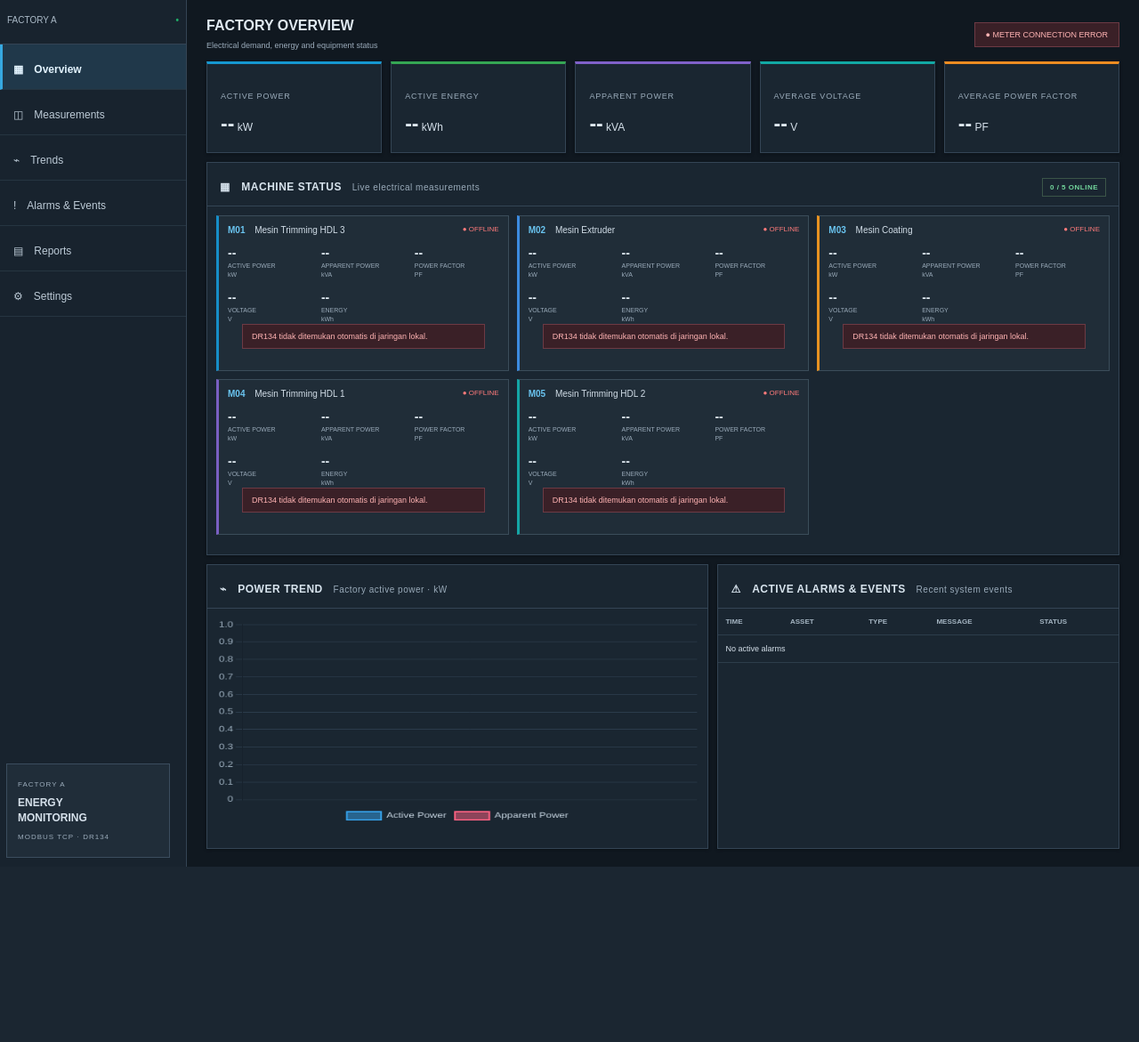
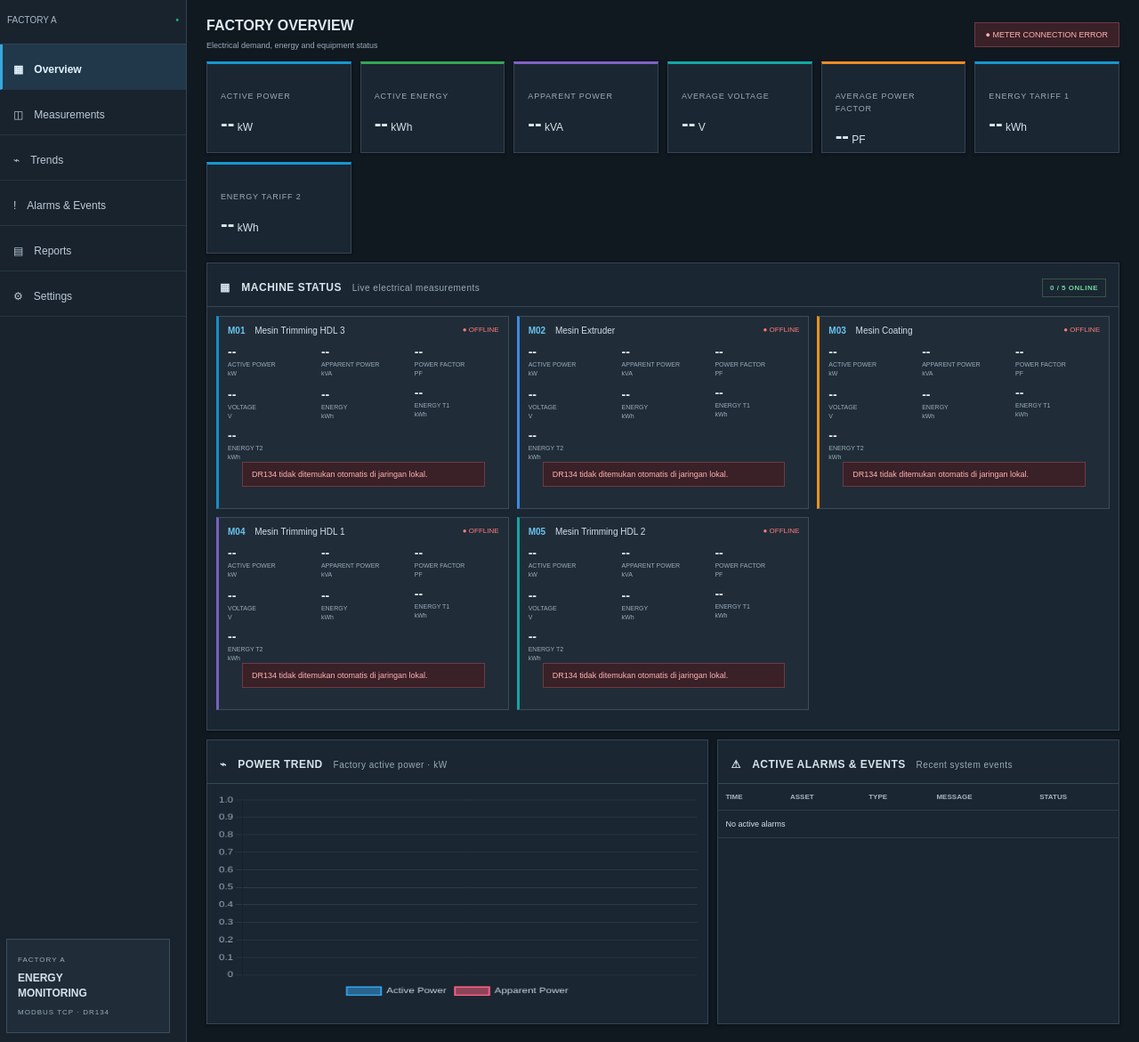
Before and after one commit to jordz40/MONITORING_KWHMETER, a Flask app: page / in a window 1280 px wide. Shown: the part 80-1251 px from the top of the page at 89% size. Before the commit the page ends 1054 px from the top, so only its background shows below. Run offline with Flask 3, Linux system fonts and the light colour scheme.

Commit message:
Add per-tariff energy and accumulate the factory overview
- Read the iEM3155 per-tariff counters (rate A 45119, rate B 45121) in the same
  energy block as the total import, so no extra request is added on the bus.
  Tariff registers stay 0 until multi-tariff is enabled on the meter.
- Factory overview now accumulates across machines: power and energy are summed,
  while voltage and power factor are averaged (they are ratios).
- Machine detail modal shows seven KPI boxes, tariff 1/2 included, and no longer
  duplicates them under Asset Information.
- Machine status cards show Energy T1 / Energy T2 alongside the existing values.
- Skip a slave's energy block when it did not answer at all, and make the Modbus
  timeout configurable (DR134_TIMEOUT) so unwired meters do not slow polling.

Co-authored-by: CommandCodeBot <noreply@commandcode.ai>

```diff
--- a/app.py
+++ b/app.py
@@ -33,7 +33,7 @@ MANUAL_SUBNETS = [part.strip() for part in os.environ.get("DR134_SUBNET", "").sp
 # The DR134 bridges to the meter over RS-485. The line is half-duplex and the
 # gateway needs a short gap between transactions, otherwise responses get lost.
 # Modbus Poll works because it scans each window once per second.
-MODBUS_TIMEOUT_SECONDS = 3.0
+MODBUS_TIMEOUT_SECONDS = float(os.environ.get("DR134_TIMEOUT", "1.5"))
 MODBUS_REQUEST_DELAY_SECONDS = float(os.environ.get("DR134_REQUEST_DELAY", "0.05"))
 # The DR134 broadcasts other masters' frames to every client, so a reply may be
 # preceded by many unrelated frames. Cap how many we skip before giving up.
@@ -72,6 +72,8 @@ REGISTER_MAP = {
     "kva": 3075,           # Total apparent power, kVA
     "pf": 3083,            # Total power factor
     "kwh": 45099,          # Total active energy import, kWh
+    "kwh_t1": 45119,       # Active energy import rate A (tariff 1), kWh
+    "kwh_t2": 45121,       # Active energy import rate B (tariff 2), kWh
 }
 
 # The four power/voltage registers sit close together, so read them in one
@@ -79,12 +81,21 @@ REGISTER_MAP = {
 # RS-485 line and keeps every value from the same frame.
 VALUE_BLOCK_START = 3025
 VALUE_BLOCK_COUNT = 60                        # 3025..3084 (pf is a 2-register float)
+VALUE_KEYS = ("voltage", "kw", "kva", "pf")
 VALUE_OFFSETS = {
-    key: (address - VALUE_BLOCK_START) * 2
-    for key, address in REGISTER_MAP.items() if key != "kwh"
+    key: (REGISTER_MAP[key] - VALUE_BLOCK_START) * 2 for key in VALUE_KEYS
 }
+
+# The energy registers are contiguous too (45099..45126): total import followed
+# by the per-tariff rate A/B counters, so one read covers all of them. Tariff
+# counters only exist on the iEM3155 and read 0 until multi-tariff is enabled
+# on the meter.
 ENERGY_BLOCK_START = 45099
-ENERGY_BLOCK_COUNT = 2
+ENERGY_BLOCK_COUNT = 28
+ENERGY_KEYS = ("kwh", "kwh_t1", "kwh_t2")
+ENERGY_OFFSETS = {
+    key: (REGISTER_MAP[key] - ENERGY_BLOCK_START) * 2 for key in ENERGY_KEYS
+}
 
 _poll_lock = threading.Lock()
 _host_lock = threading.Lock()
@@ -178,13 +189,18 @@ def _read_meter(sock: socket.socket, meter: dict) -> dict:
     except (OSError, ModbusError, struct.error) as exc:
         errors.append(f"daya/tegangan: {exc}")
 
-    time.sleep(MODBUS_REQUEST_DELAY_SECONDS)
-    try:
-        block = _read_block(sock, meter["slave_id"], ENERGY_BLOCK_START, ENERGY_BLOCK_COUNT)
-        value = struct.unpack(">f", block[0:4])[0]
-        readings["kwh"] = value if math.isfinite(value) else None
-    except (OSError, ModbusError, struct.error) as exc:
-        errors.append(f"energi: {exc}")
+    # An unwired slave answers nothing at all, so skip its energy block instead
+    # of burning another timeout on it. This keeps polling quick while meters
+    # are still being installed.
+    if any(readings[key] is not None for key in VALUE_KEYS):
+        time.sleep(MODBUS_REQUEST_DELAY_SECONDS)
+        try:
+            block = _read_block(sock, meter["slave_id"], ENERGY_BLOCK_START, ENERGY_BLOCK_COUNT)
+            for key, offset in ENERGY_OFFSETS.items():
+                value = struct.unpack(">f", block[offset:offset + 4])[0]
+                readings[key] = value if math.isfinite(value) else None
+        except (OSError, ModbusError, struct.error) as exc:
+            errors.append(f"energi: {exc}")
 
     online = any(value is not None for value in readings.values())
     return {**meter, **readings, "online": online, "error": "; ".join(errors) or None}
@@ -193,11 +209,7 @@ def _read_meter(sock: socket.socket, meter: dict) -> dict:
 def _empty_meter(meter: dict, error: str) -> dict:
     return {
         **meter,
-        "kw": None,
-        "kva": None,
-        "pf": None,
-        "voltage": None,
-        "kwh": None,
+        **{key: None for key in REGISTER_MAP},
         "online": False,
         "error": error,
     }
@@ -388,16 +400,19 @@ def _aggregate(meters: list[dict]) -> dict:
         values = [meter[key] for meter in online if meter[key] is not None]
         return sum(values) if values else None
 
-    total_kw = total("kw")
-    total_kva = total("kva")
+    power_factors = [meter["pf"] for meter in online if meter["pf"] is not None]
     voltages = [meter["voltage"] for meter in online if meter["voltage"] is not None]
 
+    # Factory overview: power and energy are summed across the online machines.
+    # Voltage and power factor are ratios, so they are averaged (not added up).
     return {
-        "kw": total_kw,
-        "kva": total_kva,
+        "kw": total("kw"),
+        "kva": total("kva"),
         "kwh": total("kwh"),
+        "kwh_t1": total("kwh_t1"),
+        "kwh_t2": total("kwh_t2"),
         "voltage": sum(voltages) / len(voltages) if voltages else None,
-        "pf": total_kw / total_kva if total_kw is not None and total_kva else None,
+        "pf": sum(power_factors) / len(power_factors) if power_factors else None,
     }
 
 
@@ -436,7 +451,7 @@ def _current_snapshot() -> dict:
         "status": "connecting",
         "onlineCount": 0,
         "meterCount": len(METER_CONFIG),
-        "totals": {"kw": None, "kva": None, "kwh": None, "voltage": None, "pf": None},
+        "totals": {"kw": None, "kva": None, "kwh": None, "kwh_t1": None, "kwh_t2": None, "voltage": None, "pf": None},
         "machines": [_empty_meter(meter, "Menunggu pembacaan pertama ...") for meter in METER_CONFIG],
         "history": [],
         "alarms": [],
--- a/static/style.css
+++ b/static/style.css
@@ -109,3 +109,14 @@ body[data-theme="dark"] .status-offline,body[data-theme="dark"] .online-dot.is-o
 body[data-theme="dark"] #statusDot.is-offline{background:#ff7b7b}
 body[data-theme="dark"] #dataState.is-error{background:#3a2027;border-color:#6d3a44;color:#ffb3b3}
 body[data-theme="dark"] .online-text.is-offline{color:#ff7b7b!important}
+
+/* Seven KPI cards (energy tariffs added): fill the row and wrap evenly */
+.kpis{grid-template-columns:repeat(auto-fit,minmax(140px,1fr))}
+@media(max-width:800px){.kpis{grid-template-columns:repeat(2,1fr)}}
+
+/* Seven items per row now: machine detail KPIs and machine card values */
+.detail-kpis{grid-template-columns:repeat(7,1fr);gap:6px;padding:10px}
+.detail-kpis>div{padding:10px 8px}
+.detail-kpis b{font-size:16px;margin-top:5px}
+.values{gap:8px 10px;margin-top:10px}
+@media(max-width:800px){.detail-kpis{grid-template-columns:repeat(2,1fr)}}
--- a/templates/dashboard.html
+++ b/templates/dashboard.html
@@ -41,6 +41,8 @@
       <article><small>APPARENT POWER</small><div><b id="kva">--</b> kVA</div></article>
       <article><small>AVERAGE VOLTAGE</small><div><b id="voltage">--</b> V</div></article>
       <article><small>AVERAGE POWER FACTOR</small><div><b id="pf">--</b> PF</div></article>
+      <article><small>ENERGY TARIFF 1</small><div><b id="kwhT1">--</b> kWh</div></article>
+      <article><small>ENERGY TARIFF 2</small><div><b id="kwhT2">--</b> kWh</div></article>
     </section>
 
     <section class="panel machine-panel">
@@ -63,7 +65,7 @@
   <section id="view-measurements" class="app-view">
     <div class="pagehead"><div><h1>MEASUREMENTS</h1><small>Real-time electrical measurements by meter</small></div><span class="live">● LIVE DATA · DR134</span></div>
     <section class="panel"><div class="panel-title">▦ ALL ASSET MEASUREMENTS <small>Click an asset row for detail</small></div>
-    <div class="table-wrap"><table class="measure-table"><thead><tr><th>ASSET</th><th>STATUS</th><th>kW</th><th>kVA</th><th>PF</th><th>V</th><th>kWh</th></tr></thead><tbody id="measurementsBody"></tbody></table></div></section>
+    <div class="table-wrap"><table class="measure-table"><thead><tr><th>ASSET</th><th>STATUS</th><th>kW</th><th>kVA</th><th>PF</th><th>V</th><th>kWh</th><th>T1 kWh</th><th>T2 kWh</th></tr></thead><tbody id="measurementsBody"></tbody></table></div></section>
   </section>
 
   <section id="view-trends" class="app-view">
@@ -123,6 +125,8 @@
       <div><small>POWER FACTOR</small><b id="dPf">--</b><span>PF</span></div>
       <div><small>VOLTAGE</small><b id="dVoltage">--</b><span>V</span></div>
       <div><small>ACTIVE ENERGY</small><b id="dKwh">--</b><span>kWh</span></div>
+      <div><small>ENERGY TARIFF 1</small><b id="dKwhT1">--</b><span>kWh</span></div>
+      <div><small>ENERGY TARIFF 2</small><b id="dKwhT2">--</b><span>kWh</span></div>
     </div>
     <div class="detail-grid">
       <section class="detail-panel">
@@ -232,6 +236,8 @@ function updateMachineDetail() {
   document.getElementById('dPf').textContent = fmt(m.pf, 2);
   document.getElementById('dVoltage').textContent = fmt(m.voltage);
   document.getElementById('dKwh').textContent = fmt(m.kwh);
+  document.getElementById('dKwhT1').textContent = fmt(m.kwh_t1);
+  document.getElementById('dKwhT2').textContent = fmt(m.kwh_t2);
   document.getElementById('dId').textContent = m.id;
   const detailStatus = document.getElementById('dStatus');
   detailStatus.textContent = m.online ? 'ONLINE' : 'OFFLINE';
@@ -283,6 +289,8 @@ async function refresh() {
   document.getElementById('online').textContent = `${d.onlineCount} / ${d.meterCount} ONLINE`;
   document.getElementById('kw').textContent = fmt(d.totals.kw);
   document.getElementById('kwh').textContent = fmt(d.totals.kwh);
+  document.getElementById('kwhT1').textContent = fmt(d.totals.kwh_t1);
+  document.getElementById('kwhT2').textContent = fmt(d.totals.kwh_t2);
   document.getElementById('kva').textContent = fmt(d.totals.kva);
   document.getElementById('voltage').textContent = fmt(d.totals.voltage);
   document.getElementById('pf').textContent = fmt(d.totals.pf, 2);
@@ -297,6 +305,8 @@ async function refresh() {
       <div><b>${fmt(m.pf, 2)}</b><small>POWER FACTOR<br>PF</small></div>
       <div><b>${fmt(m.voltage)}</b><small>VOLTAGE<br>V</small></div>
       <div><b>${fmt(m.kwh)}</b><small>ENERGY<br>kWh</small></div>
+      <div><b>${fmt(m.kwh_t1)}</b><small>ENERGY T1<br>kWh</small></div>
+      <div><b>${fmt(m.kwh_t2)}</b><small>ENERGY T2<br>kWh</small></div>
      </div>
      ${m.error ? `<div class="merror">${m.error}</div>` : ''}
     </div>`).join('');
@@ -310,6 +320,8 @@ async function refresh() {
      <td>${fmt(m.pf, 2)}</td>
      <td>${fmt(m.voltage)}</td>
      <td>${fmt(m.kwh)}</td>
+     <td>${fmt(m.kwh_t1)}</td>
+     <td>${fmt(m.kwh_t2)}</td>
     </tr>`).join('');
 
   const alarms = d.alarms || [];
```
Also changed, not shown: README.txt.
